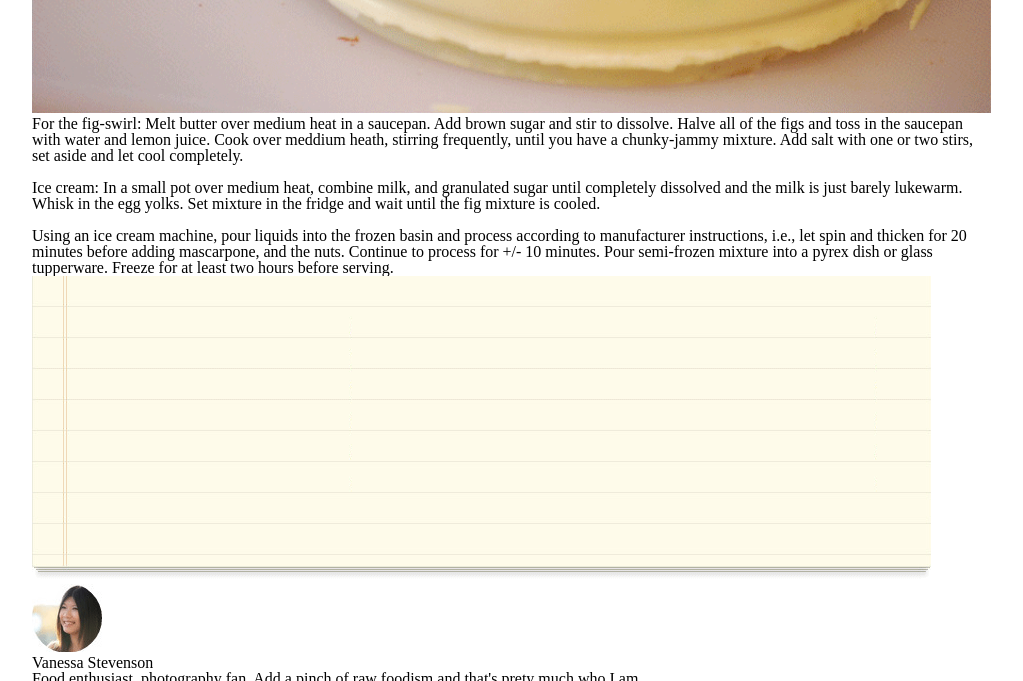
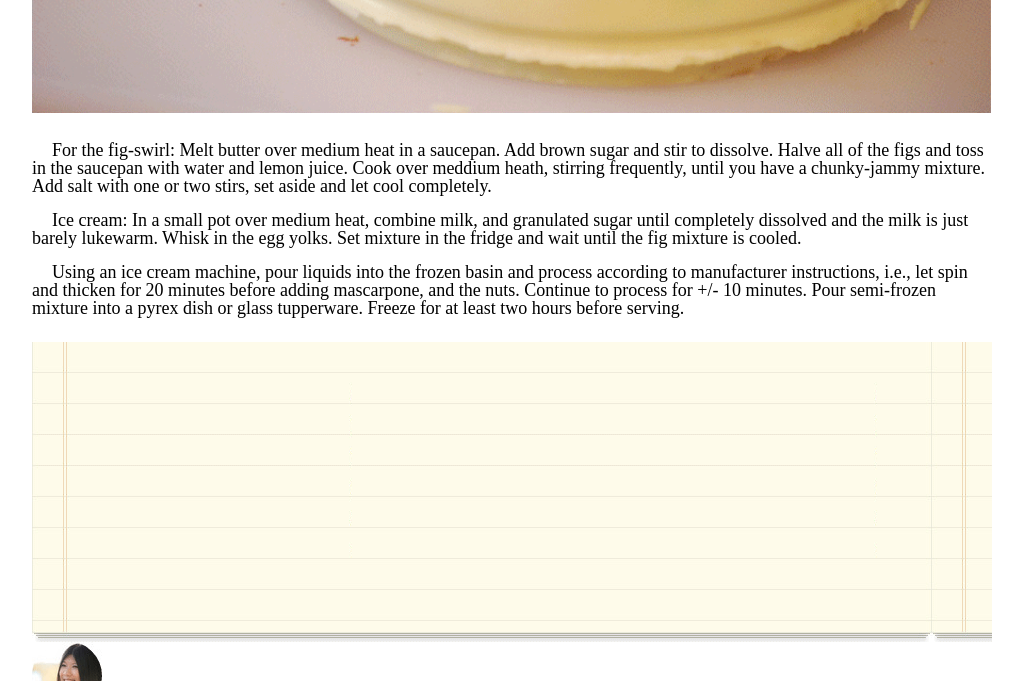
Before and after one commit to RellikDog/chocolate-pizza, a plain HTML site: page index.html in a window 1280 px wide. Shown: the part 790-1471 px from the top of the page, without its empty margins (88-1111 px from the left). Drawn offline with nearby package versions, Linux system fonts and the light colour scheme; a script that the page names is missing.

Commit message:
adjust section

```diff
--- a/index.html
+++ b/index.html
@@ -52,9 +52,9 @@
                 <p>Using an ice cream machine, pour liquids into the frozen basin and process according to manufacturer instructions, i.e., let spin and thicken for 20 minutes before adding mascarpone, and the nuts. Continue to process for +/- 10 minutes. Pour semi-frozen mixture into a pyrex dish or glass tupperware. Freeze for at least two hours before serving.</p>
         </article>
         <section>
-            <img src="img/list-bg.png">
-            <div><ul id="list1"></ul></div>
-            <div><ul id="list2"></ul></div>
+            <form>
+
+            </form>
         </section>
     </main>
     <footer>
--- a/style.css
+++ b/style.css
@@ -69,11 +69,22 @@ h1 {
 main div h6{
     display: inline;
 }
+
 article img{
     width: 100%;
-    margin-top: 25px;
+    margin: 25px 0;
 }
 
+article p {
+    font-size: 18px;
+    text-indent: 20px;
+}
+
+section {
+    margin-top: 25px;
+    height: 300px;
+    background-image: url(img/list-bg.png);
+}
 /* ingredients-list {
     font-family: 'Patrick Hand', cursive;
 } */
```
